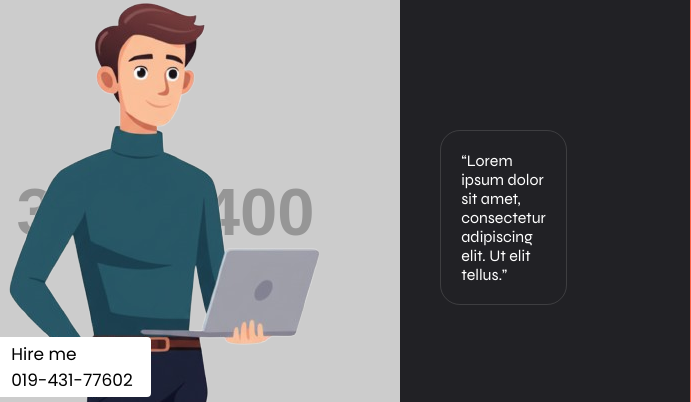
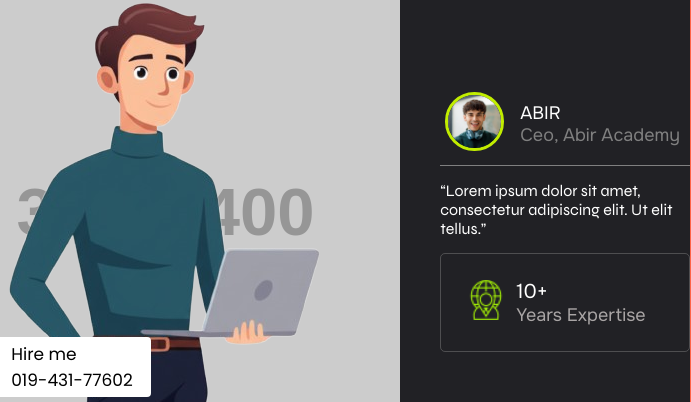
Before and after one commit to VCS-Morshed/my-sec-repo, a plain HTML site: page index.html in a window 1280 px wide. Shown: the part 294-696 px from the top of the page, 589-1280 px from the left. Drawn offline with Linux system fonts and the light colour scheme; placeholder pictures from the web are drawn by us.

Commit message:
hero section's right container three elements added

```diff
--- a/index.html
+++ b/index.html
@@ -131,9 +131,9 @@
 
     .testimonial-div {
       flex: 1;
-      padding: 20px;
-      border: 1px solid rgba(128, 128, 128, 0.3);
-      border-radius: 20px;
+      display: grid;
+      grid-template-columns: 250px;
+      row-gap: 15px;
     }
     .vdo-button button {
       display: flex;
@@ -231,6 +231,11 @@
       border-radius: 50%;
       margin-left: -30px;
     }
+    .customer-imgx{
+      width: 90%;
+      border: 3px solid rgb(193, 237, 0);
+      border-radius: 50%;
+    }
     .customer-img2{
       width: 100%;
       border: 3px solid white;
@@ -302,6 +307,43 @@
     }
     .whatapp-icon{
       height: 30px;
+    }
+    .testimonialimg-div{
+      display: flex;
+      align-items: center;
+      column-gap: 10px;
+      border-bottom: 1px solid gray;
+      padding: 4% 2%;
+    }
+    .Abir{
+      color: white;
+      font-family: onest;
+      font-size: 18px;
+    }
+    .Ceo{
+      color: gray;
+      font-family: onest;
+      font-size: 18px;
+    }
+    .right3rd-div{
+      display: flex;
+       align-items: center;
+      column-gap: 10px;
+      border: 1px solid rgba(128, 128, 128, 0.477);
+      border-radius: 5px;
+      padding: 10%;
+      font-size: 18px;
+      font-family: onest;
+    }
+    .employee-icon{
+      height: 40px;
+      font-weight: bold;
+    }
+    .year{
+      font-size: 20px;
+    }
+    .expertise{
+      color: rgb(169, 165, 165);
     }
 
   </style>
@@ -381,7 +423,25 @@
       </div>
 
       <div class="testimonial-div">
+        <div class="testimonialimg-div">
+          <div class="customer-imgdiv"><img src="Images/New-Project-2025-09-09T192538.236.jpg" alt="customer-img" class="customer-imgx"></div>
+          <div>
+            <p class="Abir">ABIR</p>
+            <p class="Ceo">Ceo, Abir Academy</p>
+          </div>
+        </div>
+
         <p>“Lorem ipsum dolor sit amet, consectetur adipiscing elit. Ut elit tellus.”</p>
+
+        <div class="right3rd-div">
+          <div class="emloyee-div"> <img src="Images/global-employee.png" alt="emplyee" class="employee-icon"></div>
+
+          <div>
+            <p class="year">10+</p>
+            <p class="expertise"> Years Expertise</p>
+          </div>
+
+        </div>
       </div>
     </section>
   </main>
```
Also changed, not shown: Images/global-employee.png (added), Images/requirement.png (added).
